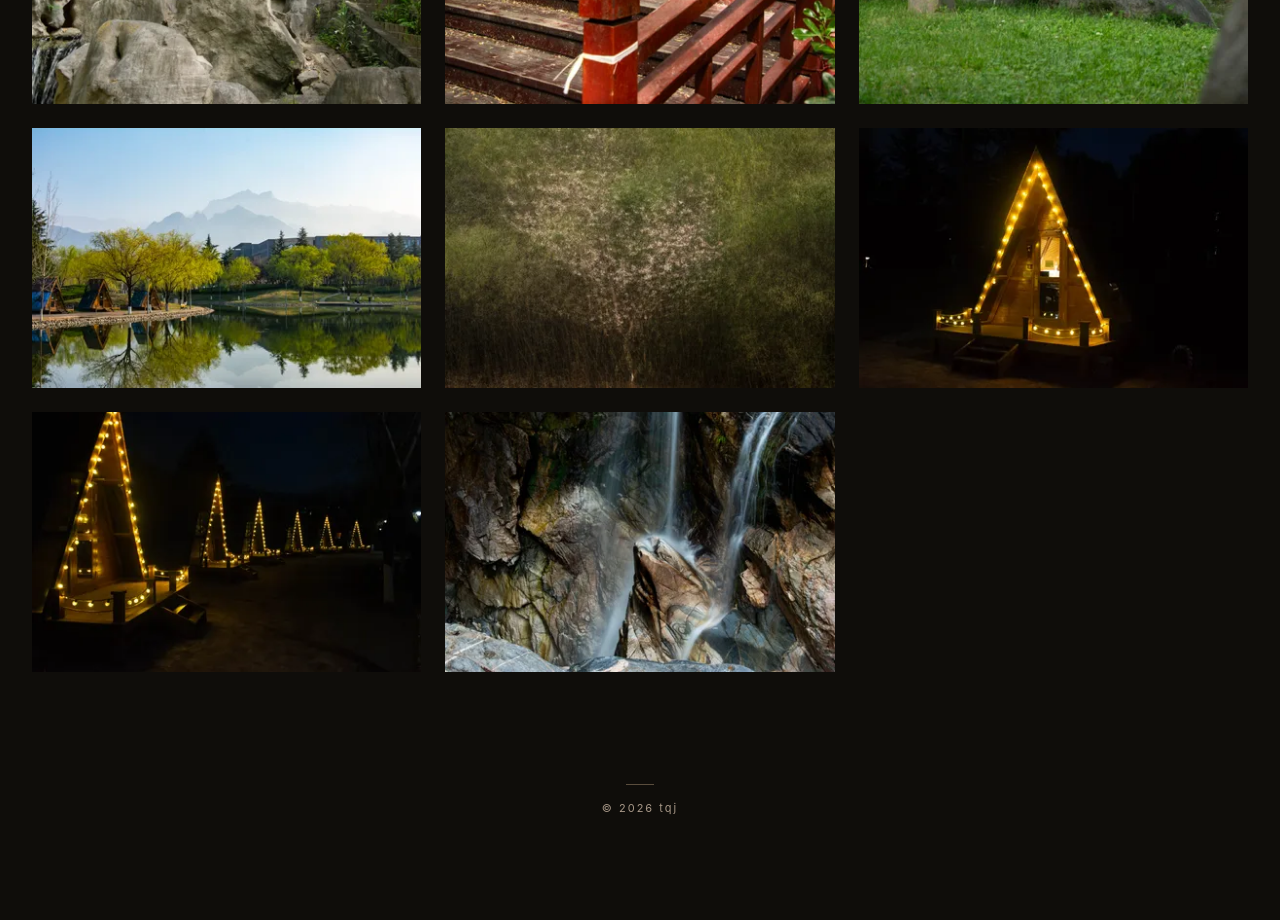
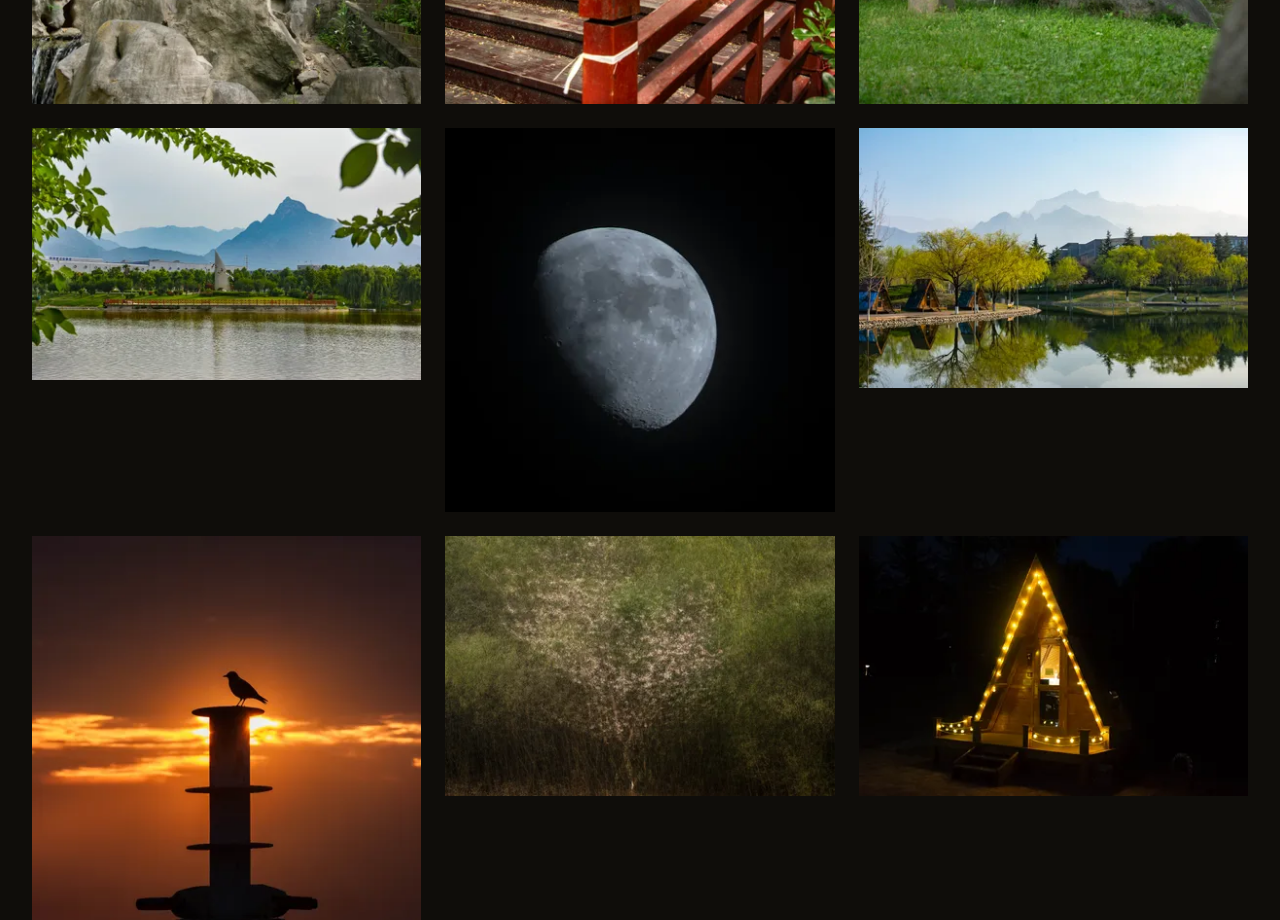
Before and after one commit to TQJ2007-git/TQJ-s-album, a website: page public/index.html in a window 1280 px wide. Shown: the part 1880-2800 px from the top of the page. Before the commit the page ends 2755 px from the top, so only its background shows below. Drawn offline with Linux system fonts and the light colour scheme.

Commit message:
feat(photos): update album — add 4 photos, update 1, remove 1

```diff
--- a/public/index.html
+++ b/public/index.html
@@ -20,15 +20,18 @@
   </section>
   <main id="gallery" class="gallery">
       <img src="photos/thumb/3b92c1a3-85e0-447f-a3b4-3970d3bdc30d.webp" alt="3b92c1a3-85e0-447f-a3b4-3970d3bdc30d.png" data-full="photos/full/3b92c1a3-85e0-447f-a3b4-3970d3bdc30d.webp" loading="eager" fetchpriority="high" decoding="async">
-      <img src="photos/thumb/4253f180-7d21-41f2-ac56-b8452f425589.webp" alt="4253f180-7d21-41f2-ac56-b8452f425589.png" data-full="photos/full/4253f180-7d21-41f2-ac56-b8452f425589.webp" loading="eager" fetchpriority="high" decoding="async">
       <img src="photos/thumb/99E_0577.webp" alt="99E_0577.jpg" data-full="photos/full/99E_0577.webp" loading="eager" fetchpriority="high" decoding="async">
+      <img src="photos/thumb/99E_0595.webp" alt="99E_0595.jpg" data-full="photos/full/99E_0595.webp" loading="eager" fetchpriority="high" decoding="async">
       <img src="photos/thumb/99E_0836.webp" alt="99E_0836.jpg" data-full="photos/full/99E_0836.webp" loading="eager" fetchpriority="high" decoding="async">
       <img src="photos/thumb/99E_0844.webp" alt="99E_0844.jpg" data-full="photos/full/99E_0844.webp" loading="lazy" decoding="async">
       <img src="photos/thumb/99E_0850.webp" alt="99E_0850.jpg" data-full="photos/full/99E_0850.webp" loading="lazy" decoding="async">
       <img src="photos/thumb/99E_1295.webp" alt="99E_1295.jpg" data-full="photos/full/99E_1295.webp" loading="lazy" decoding="async">
       <img src="photos/thumb/99E_1304.webp" alt="99E_1304.jpg" data-full="photos/full/99E_1304.webp" loading="lazy" decoding="async">
       <img src="photos/thumb/99E_1325.webp" alt="99E_1325.jpg" data-full="photos/full/99E_1325.webp" loading="lazy" decoding="async">
+      <img src="photos/thumb/99E_1595.webp" alt="99E_1595.jpg" data-full="photos/full/99E_1595.webp" loading="lazy" decoding="async">
+      <img src="photos/thumb/MONN.webp" alt="MONN.jpg" data-full="photos/full/MONN.webp" loading="lazy" decoding="async">
       <img src="photos/thumb/Spring.webp" alt="Spring.jpg" data-full="photos/full/Spring.webp" loading="lazy" decoding="async">
+      <img src="photos/thumb/b57c644e-d06d-4a2c-b953-860a316019c0.webp" alt="b57c644e-d06d-4a2c-b953-860a316019c0.png" data-full="photos/full/b57c644e-d06d-4a2c-b953-860a316019c0.webp" loading="lazy" decoding="async">
       <img src="photos/thumb/梨花树.webp" alt="梨花树.jpg" data-full="photos/full/梨花树.webp" loading="lazy" decoding="async">
       <img src="photos/thumb/钢琴木屋.webp" alt="钢琴木屋.jpg" data-full="photos/full/钢琴木屋.webp" loading="lazy" decoding="async">
       <img src="photos/thumb/钢琴木屋2.webp" alt="钢琴木屋2.jpg" data-full="photos/full/钢琴木屋2.webp" loading="lazy" decoding="async">
```
Also changed, not shown: photos/MONN.jpg (added), public/photos/full/4253f180-7d21-41f2-ac56-b8452f425589.webp (deleted), public/photos/full/99E_0595.webp (added), public/photos/full/99E_1595.webp (added), public/photos/full/MONN.webp (added), public/photos/full/b57c644e-d06d-4a2c-b953-860a316019c0.webp (added), public/photos/thumb/4253f180-7d21-41f2-ac56-b8452f425589.webp (deleted), public/photos/thumb/99E_0595.webp (added), public/photos/thumb/99E_1595.webp (added), public/photos/thumb/MONN.webp (added), public/photos/thumb/b57c644e-d06d-4a2c-b953-860a316019c0.webp (added), 5 other files.
